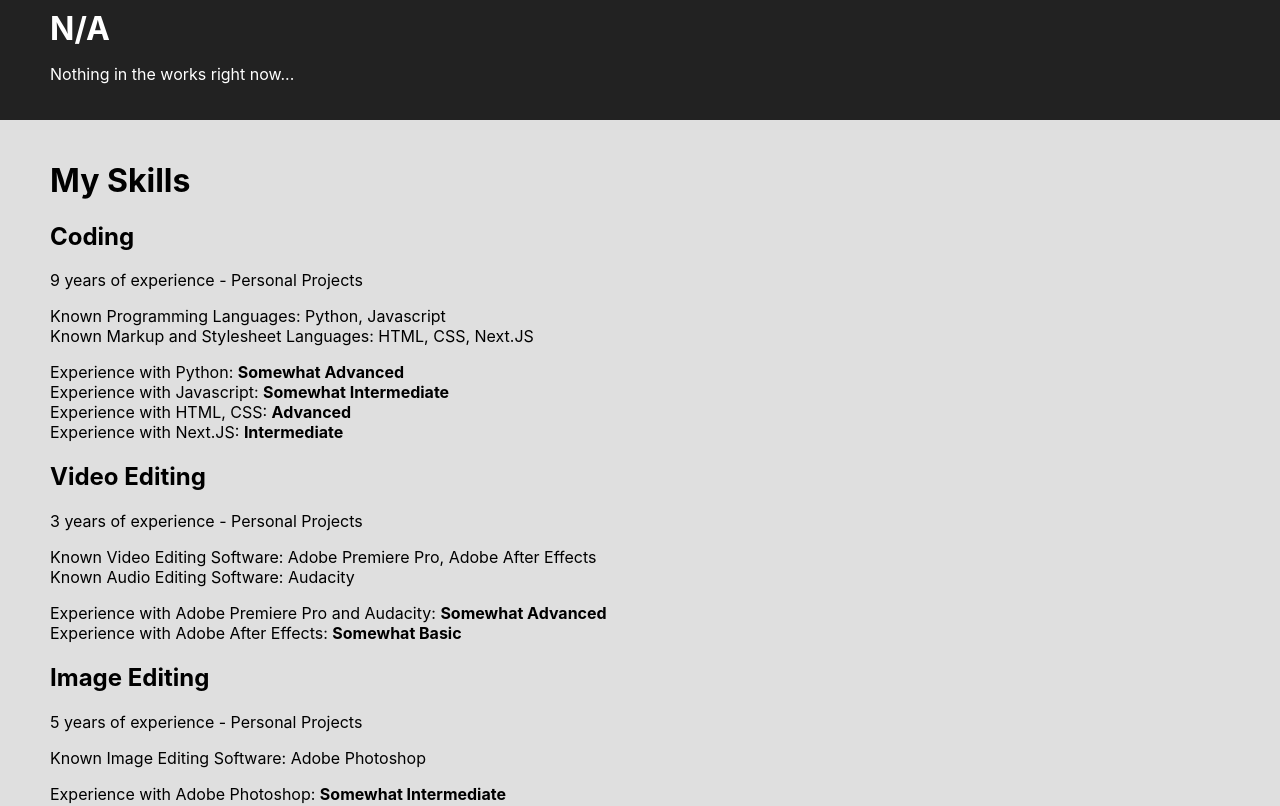
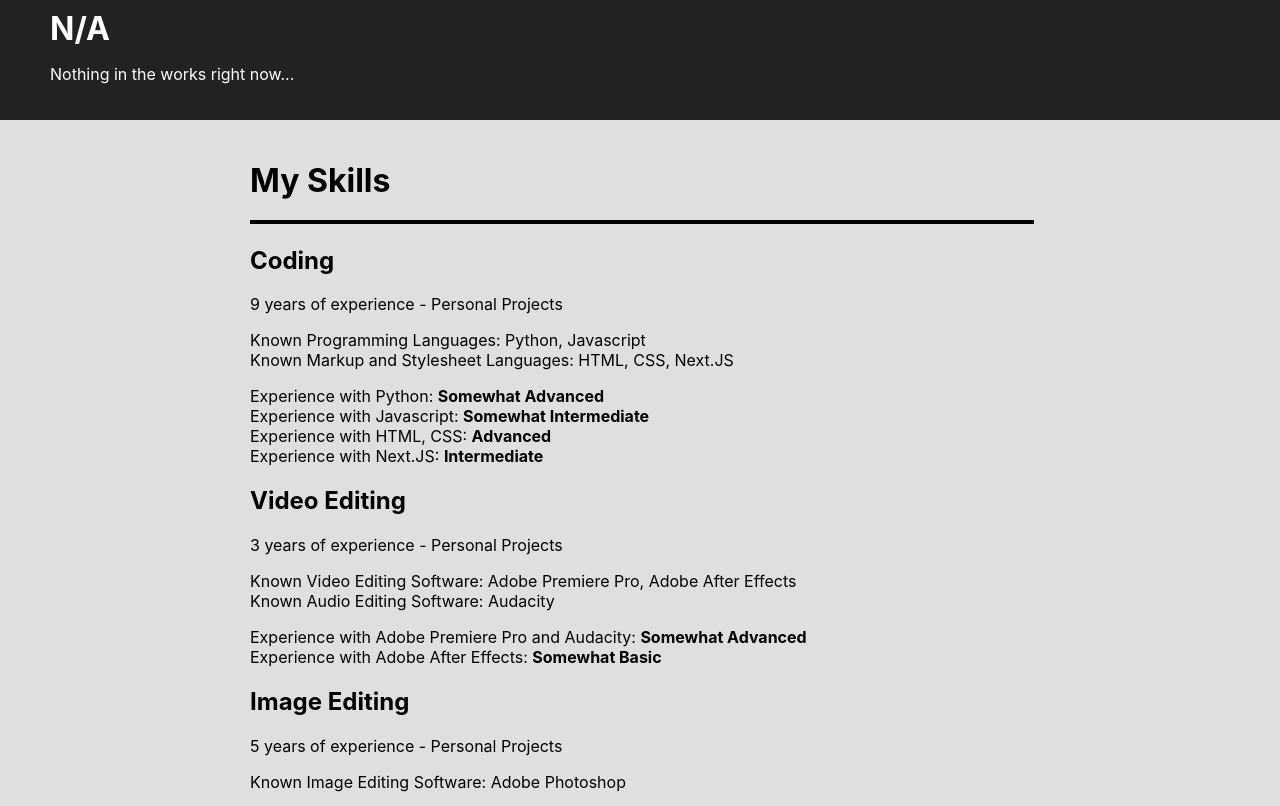
Before and after one commit to rackodo/rackodo-home-page, a Next.js app: page / in a window 1280 px wide. Shown: the part 2240-3046 px from the top of the page. Built offline with nearby package versions, Linux system fonts and the light colour scheme.

Commit message:
finished(?_

```diff
--- a/components/skills.js
+++ b/components/skills.js
@@ -1,7 +1,15 @@
+import ScrollScript from './scrollscript'
+
 const Skills = () => {
+	const [ containerRef, isVisible ] = ScrollScript({
+        root: null,
+        rootMargin: "0px",
+        threshold: 0
+    })
+
 	return (
-		<div className="skills">
-			<h1>My Skills</h1>
+		<div className="skills" ref={containerRef}>
+			<h1 className={isVisible ? 'skillsVisible' : 'skillsNotVisible'}>My Skills</h1>
 			<SkillList title="Coding">
 				<p>
 					9 years of experience - Personal Projects
@@ -65,8 +73,13 @@ const Skills = () => {
 }
 
 const SkillList = ({title, children}) => {
+	const [ containerRef, isVisible ] = ScrollScript({
+        root: null,
+        rootMargin: "0px",
+        threshold: 0
+    })
 	return (
-		<div className="skillList">
+		<div ref={containerRef} className={`skillList ${isVisible ? 'skillListVisible' : 'skillListNotVisible'}`}>
 			<h2>
 				{title}
 			</h2>
--- a/styles/Headpanel/animations.css
+++ b/styles/Headpanel/animations.css
@@ -1,5 +1,6 @@
 @keyframes headpanelFadeIn {
     0% {
+        transform: translateX(-15px);
         opacity: 0%;
     }
 
@@ -13,6 +14,7 @@
 }
 
 .panelNotVisible {
+    opacity: 0%;
     animation-play-state: paused !important;
 }
 
--- a/styles/Info/animations.css
+++ b/styles/Info/animations.css
@@ -14,10 +14,12 @@
 
 .headingNotVisible::after {
     animation-play-state: paused !important;
+    width: 0% !important;
 }
 
 @keyframes infoFadeIn {
     0% {
+        transform: translateX(-15px);
         opacity: 0;
     }
 
@@ -34,4 +36,5 @@
 .infoNotVisible {
     animation-play-state: paused !important;
     opacity: 0;
+    transform: translateX(-15px);
 }
--- a/styles/Skills.css
+++ b/styles/Skills.css
@@ -1 +1,2 @@
-@import 'Skills/base.css'
+@import 'Skills/base.css';
+@import 'Skills/animations.css'
--- /dev/null
+++ b/styles/Skills/animations.css
@@ -0,0 +1,38 @@
+@keyframes skillsFadeIn {
+    0% {
+        transform: translateX(-15px);
+        opacity: 0;
+    }
+    100% {
+        opacity: 1;
+    }
+}
+
+@keyframes skillsExpand {
+    0% {
+        width: 0%;
+    }
+
+    100% {
+        width: 100%;
+    }
+}
+
+.skillsVisible::after {
+    animation: skillsExpand 1s;
+}
+
+.skillsNotVisible::after {
+    animation-play-state: paused !important;
+    width: 0%;
+}
+
+.skillListVisible {
+    animation: skillsFadeIn 1s;
+}
+
+.skillListNotVisible {
+    animation-play-state: paused;
+    transform: translateX(-15px);
+    opacity: 0;
+}
--- a/styles/Skills/base.css
+++ b/styles/Skills/base.css
@@ -16,3 +16,18 @@
     padding: 0;
     list-style-type: none;
 }
+
+.skills h1::after {
+    content: "";
+    display: block;
+    width: 100%;
+    margin-top: 20px;
+    padding: 2px;
+    background-color: black;
+}
+
+@media screen and (min-width: 900px) {
+    .skills {
+        padding: 20px 250px;
+    }
+}
--- a/styles/Works/animations.css
+++ b/styles/Works/animations.css
@@ -14,6 +14,7 @@
 
 .headerNotVisible::after {
     animation-play-state: paused !important;
+    width: 0%;
 }
 
 @keyframes worksImageEnter {
@@ -23,13 +24,13 @@
     }
 
     100% {
-        transform: translateY(0px);
         opacity: 1;
     }
 }
 
 @keyframes worksItemFadeIn {
     0% {
+        transform: translateX(-15px);
         opacity: 0;
     }
 
@@ -44,6 +45,7 @@
 
 .worksItemNotVisible .worksImageWrapper img {
     animation-play-state: paused !important;
+    opacity: 0;
 }
 
 .worksItemVisible .worksTop h1, .worksItemVisible .worksBottom p {
@@ -52,4 +54,6 @@
 
 .worksItemNotVisible .worksTop h1, .worksItemNotVisible .worksBottom p {
     animation-play-state: paused !important;
+    transform: translateX(-15px);
+    opacity: 0;
 }
--- a/styles/globals.css
+++ b/styles/globals.css
@@ -4,6 +4,7 @@ body {
   margin: 0;
   width: 100%;
   background-color: black;
+  overscroll-behavior: none;
   font-family: -apple-system, BlinkMacSystemFont, Segoe UI, Roboto, Oxygen,
     Ubuntu, Cantarell, Fira Sans, Droid Sans, Helvetica Neue, sans-serif;
 }
```
Also changed, not shown: pages/contact.js (added, +15 -0 lines).
